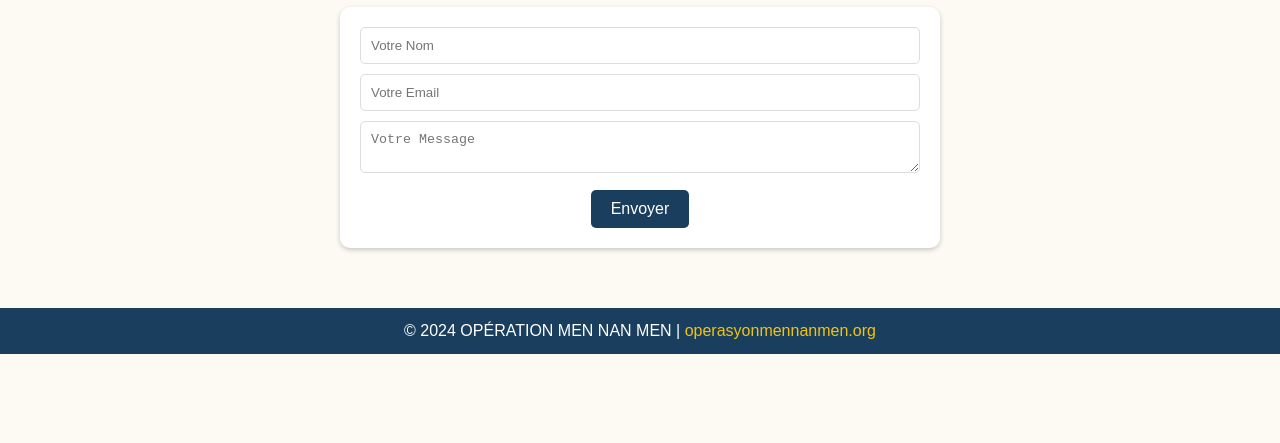
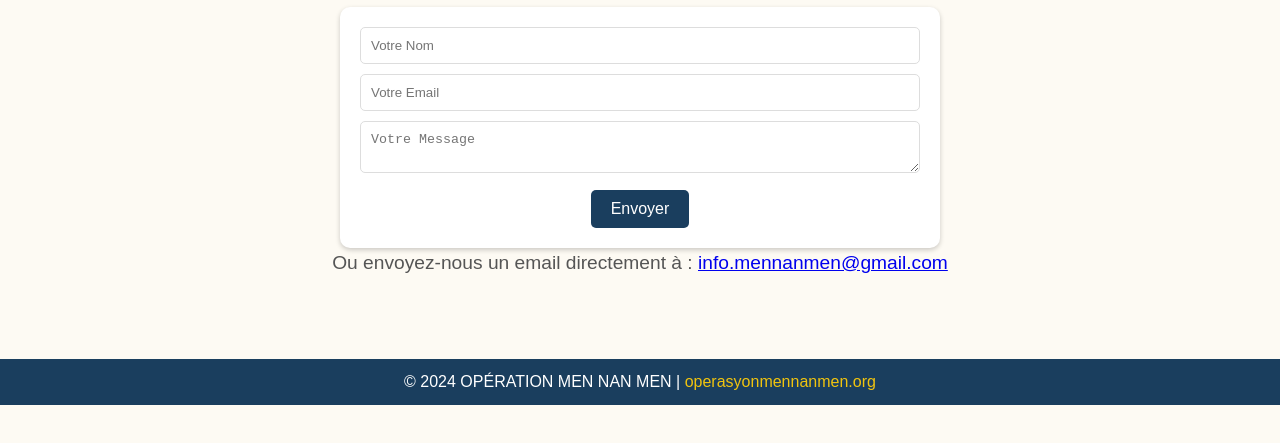
Before and after one commit to stepminer/operasyonmennanmen, a plain HTML site: page contact.html in a window 1280 px wide. Shown: the part 299-742 px from the top of the page. Drawn offline with Linux system fonts and the light colour scheme.

Commit message:
Update contact.html

```diff
--- a/contact.html
+++ b/contact.html
@@ -31,6 +31,7 @@
             <textarea placeholder="Votre Message" required></textarea>
             <button type="submit">Envoyer</button>
         </form>
+   <p>Ou envoyez-nous un email directement à : <a href="mailto:info.mennanmen@gmail.com">info.mennanmen@gmail.com</a></p>
     </section>
 
     <footer>
```
